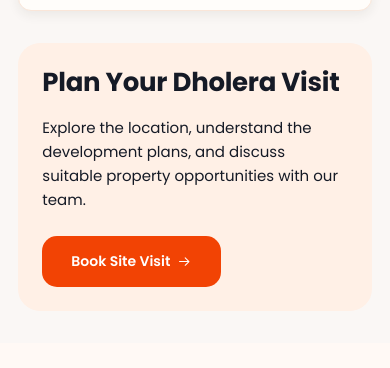
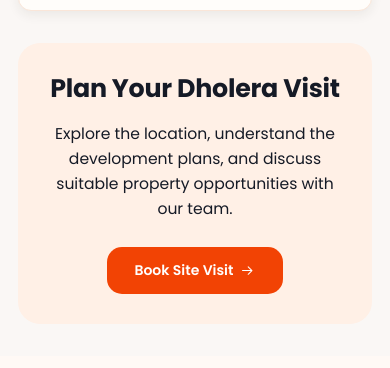
Before and after one commit to kishan135/Fractobite_Realty, a plain HTML site: page dholera.html in a window 390 px wide. Shown: the part 6437-6805 px from the top of the page. Drawn offline with Linux system fonts and the light colour scheme.

Commit message:
Center mobile CTA content across pages

```diff
--- a/dholera.css
+++ b/dholera.css
@@ -256,7 +256,7 @@ html:has(.dholera-video-dialog[open]) { overflow: hidden; }
 }
 @media (max-width: 767px) {
   #main-content .dholera-info.dholera-rail > .dholera-grid, #official-resources > .dholera-grid { grid-template-columns: minmax(0, 1fr); }
-  .dholera-page .contact-cta--compact { padding: clamp(24px, 5vw, 30px); }
+  .dholera-page .contact-cta--compact { padding: 30px 23px; }
 }
 @media (min-width: 768px) and (max-width: 1023px) {
   #opportunities #dholera-listings { grid-template-columns: repeat(2, minmax(0, 1fr)); }
--- a/style.css
+++ b/style.css
@@ -498,8 +498,13 @@ p + p { margin-block-start: var(--text-gap-small); }
   .contact-cta h2 { font-size: var(--text-h2); }
   .contact-cta p { font-size: var(--text-body); }
   .contact-cta > .button { justify-self: start; max-width: 100%; }
-  #contact-title, #contact-title + p { text-align: center; }
-  .contact-cta:has(#contact-title) > .button { justify-self: center; }
+}
+@media (max-width: 767px) {
+  .contact-cta { gap: 0; padding: 30px 23px; text-align: center; }
+  .contact-cta > div { display: flex; flex-direction: column; align-items: center; min-width: 0; }
+  .contact-cta h2 { max-width: 100%; font-size: clamp(24px, 6.5vw, 28px); line-height: 1.25; overflow-wrap: normal; }
+  .contact-cta p { max-width: 42ch; margin-top: 18px; font-size: clamp(15px, 4vw, 16px); line-height: 1.6; }
+  .contact-cta > .button { justify-self: center; margin-top: 25px; padding: 14px 26px; text-align: center; }
 }
 
 /* 16. FOOTER */
@@ -2028,8 +2033,6 @@ html:has(.project-image-dialog[open]) { overflow: hidden; scrollbar-gutter: stab
   .location-card strong { grid-area: 1 / 2 / 2 / 4; align-self: center; min-width: 0; font-size: 16px; line-height: 1.25; letter-spacing: 0; overflow-wrap: normal; }
   .location-card small { grid-area: 2 / 1 / 3 / 3; font-size: 13px; line-height: 1.4; }
   .location-card .circle { grid-area: 2 / 3; justify-self: end; align-self: center; width: 28px; height: 28px; color: var(--brand-orange); border: 1px solid var(--brand-orange); background: #fff; }
-  .contact-cta:not(.contact-cta--compact) { text-align: center; }
-  .contact-cta:not(.contact-cta--compact) > .button { justify-self: center; }
   .footer-grid { grid-template-columns: repeat(2, minmax(0, 1fr)); gap: 24px 16px; }
   .footer-grid > .footer-brand, .footer-grid > .footer-contact, .footer-grid > :last-child { grid-column: 1 / -1; }
   .footer-brand { display: flex; flex-direction: column; align-items: center; text-align: center; margin-bottom: 4px; }
```
